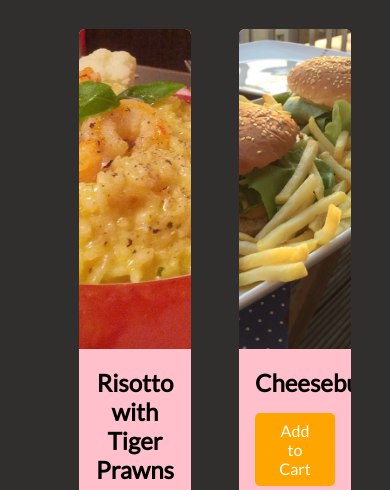
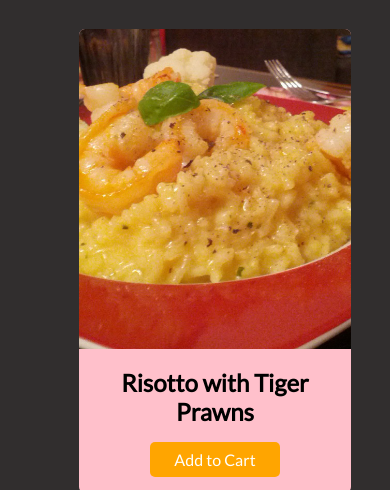
Before and after one commit to Junaeid18/Practise_and_Recall, a plain HTML site: page From-100-Days/Responsive_foodie_project/index.html in a window 390 px wide. Shown: the part 314-804 px from the top of the page. Drawn offline with Linux system fonts and the light colour scheme.

Commit message:
meadia query added in our project

```diff
--- a/From-100-Days/Responsive_foodie_project/style/style.css
+++ b/From-100-Days/Responsive_foodie_project/style/style.css
@@ -127,3 +127,9 @@ main h1 {
 .btn:hover {
   background-color: rgb(221, 134, 34);
 }
+
+@media (max-width: 768px) {
+  #carts ul {
+    grid-template-columns: 100%;
+  }
+}
```
